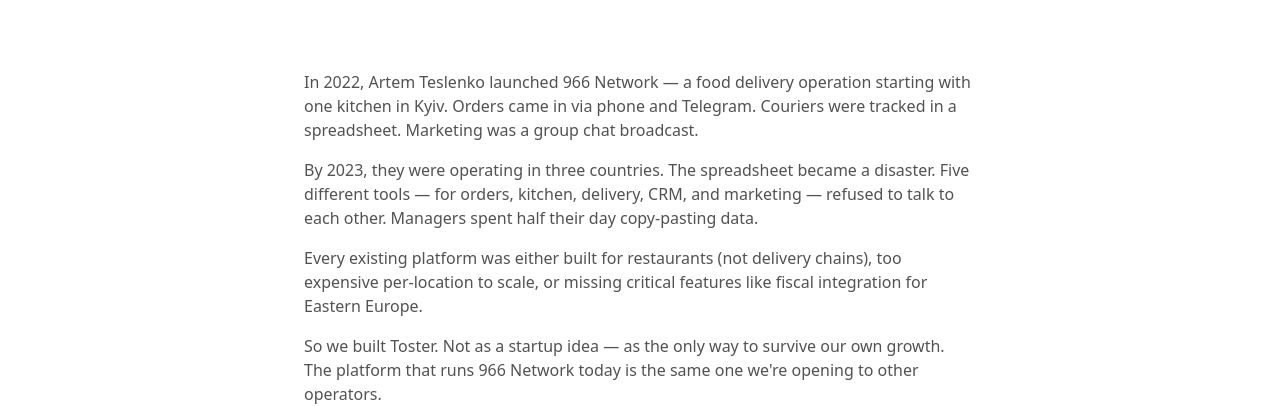
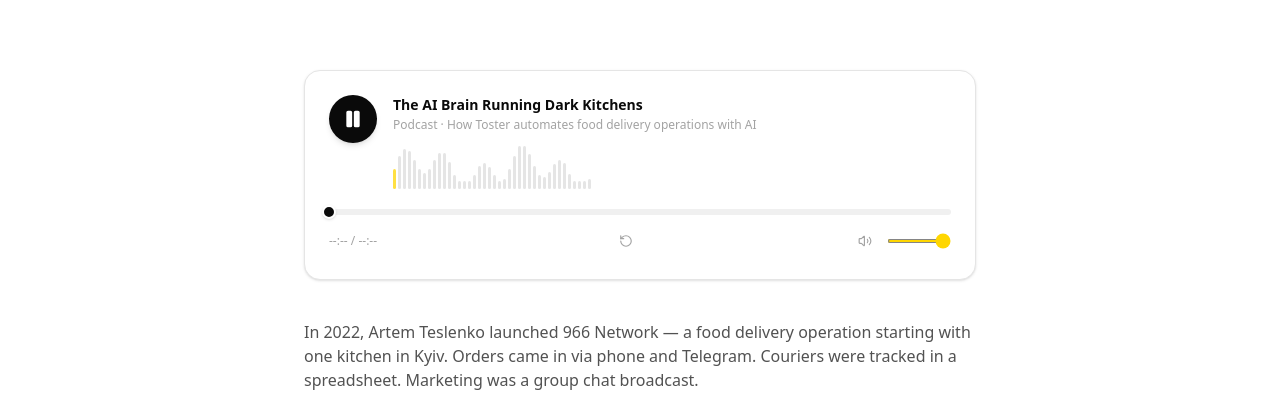
Before and after one commit to artcinema/toster-website, a Next.js app: page /en/about in a window 1280 px wide. Shown: the part 391-797 px from the top of the page. Built offline with nearby package versions, Linux system fonts and the light colour scheme; no server answers.

Commit message:
feat(about): podcast player with auto-play on page load
- PodcastPlayer component: waveform visualiser, progress bar, volume, restart
- Audio hosted on GitHub Releases (102MB M4A)
- Auto-plays on page open, yellow accent matches brand
- SVG flags + Telegram t.me/no8288 also included in this push

```diff
--- a/src/app/[locale]/about/page.tsx
+++ b/src/app/[locale]/about/page.tsx
@@ -7,9 +7,12 @@
 import { ArrowRight, MapPin, UtensilsCrossed, Bot, Globe } from 'lucide-react';
 import { Container } from '@/components/ui/container';
 import { FlagIcon } from '@/components/ui/FlagIcon';
+import { PodcastPlayer } from '@/components/ui/PodcastPlayer';
 import { Badge } from '@/components/ui/badge';
 import { Button } from '@/components/ui/button';
 import { fadeInUp, staggerChildren } from '@/lib/motion';
+
+const PODCAST_URL = 'https://github.com/artcinema/toster-website/releases/download/media-v1/The_AI_Brain_Running_Dark_Kitchens.m4a';
 
 const values = [
   {
@@ -86,6 +89,25 @@
               Toster didn&apos;t start as a SaaS idea. It started as the only way
               to keep 966 Network from collapsing under its own growth.
             </motion.p>
+          </motion.div>
+        </Container>
+      </section>
+
+      {/* Podcast player */}
+      <section className="bg-white pb-10">
+        <Container>
+          <motion.div
+            initial={{ opacity: 0, y: 20 }}
+            animate={{ opacity: 1, y: 0 }}
+            transition={{ duration: 0.5, delay: 0.2 }}
+            className="mx-auto max-w-2xl"
+          >
+            <PodcastPlayer
+              src={PODCAST_URL}
+              title="The AI Brain Running Dark Kitchens"
+              subtitle="Podcast · How Toster automates food delivery operations with AI"
+              autoPlay
+            />
           </motion.div>
         </Container>
       </section>
--- /dev/null
+++ b/src/components/ui/PodcastPlayer.tsx
@@ -0,0 +1,219 @@
+'use client';
+
+import * as React from 'react';
+import { Play, Pause, Volume2, VolumeX, RotateCcw } from 'lucide-react';
+
+interface PodcastPlayerProps {
+  src: string;
+  title: string;
+  subtitle?: string;
+  autoPlay?: boolean;
+}
+
+function formatTime(seconds: number): string {
+  if (isNaN(seconds)) return '0:00';
+  const m = Math.floor(seconds / 60);
+  const s = Math.floor(seconds % 60);
+  return `${m}:${s.toString().padStart(2, '0')}`;
+}
+
+export function PodcastPlayer({ src, title, subtitle, autoPlay = false }: PodcastPlayerProps) {
+  const audioRef = React.useRef<HTMLAudioElement>(null);
+  const progressRef = React.useRef<HTMLDivElement>(null);
+  const [playing, setPlaying] = React.useState(false);
+  const [muted, setMuted] = React.useState(false);
+  const [currentTime, setCurrentTime] = React.useState(0);
+  const [duration, setDuration] = React.useState(0);
+  const [loading, setLoading] = React.useState(true);
+  const [volume, setVolume] = React.useState(1);
+  const animRef = React.useRef<number>(0);
+
+  React.useEffect(() => {
+    const audio = audioRef.current;
+    if (!audio) return;
+
+    const onLoaded = () => { setDuration(audio.duration); setLoading(false); };
+    const onEnded = () => setPlaying(false);
+    const onError = () => setLoading(false);
+
+    audio.addEventListener('loadedmetadata', onLoaded);
+    audio.addEventListener('ended', onEnded);
+    audio.addEventListener('error', onError);
+
+    if (autoPlay) {
+      audio.play().then(() => setPlaying(true)).catch(() => {});
+    }
+
+    return () => {
+      audio.removeEventListener('loadedmetadata', onLoaded);
+      audio.removeEventListener('ended', onEnded);
+      audio.removeEventListener('error', onError);
+      cancelAnimationFrame(animRef.current);
+    };
+  }, [autoPlay]);
+
+  const tick = React.useCallback(() => {
+    if (audioRef.current) setCurrentTime(audioRef.current.currentTime);
+    animRef.current = requestAnimationFrame(tick);
+  }, []);
+
+  const togglePlay = () => {
+    const audio = audioRef.current;
+    if (!audio) return;
+    if (playing) {
+      audio.pause();
+      cancelAnimationFrame(animRef.current);
+    } else {
+      audio.play();
+      animRef.current = requestAnimationFrame(tick);
+    }
+    setPlaying(!playing);
+  };
+
+  const toggleMute = () => {
+    if (!audioRef.current) return;
+    audioRef.current.muted = !muted;
+    setMuted(!muted);
+  };
+
+  const handleSeek = (e: React.MouseEvent<HTMLDivElement>) => {
+    const bar = progressRef.current;
+    const audio = audioRef.current;
+    if (!bar || !audio || !duration) return;
+    const rect = bar.getBoundingClientRect();
+    const ratio = Math.max(0, Math.min(1, (e.clientX - rect.left) / rect.width));
+    audio.currentTime = ratio * duration;
+    setCurrentTime(audio.currentTime);
+  };
+
+  const handleVolumeChange = (e: React.ChangeEvent<HTMLInputElement>) => {
+    const v = parseFloat(e.target.value);
+    setVolume(v);
+    if (audioRef.current) {
+      audioRef.current.volume = v;
+      if (v === 0) setMuted(true);
+      else if (muted) { audioRef.current.muted = false; setMuted(false); }
+    }
+  };
+
+  const restart = () => {
+    if (!audioRef.current) return;
+    audioRef.current.currentTime = 0;
+    setCurrentTime(0);
+    if (!playing) {
+      audioRef.current.play();
+      animRef.current = requestAnimationFrame(tick);
+      setPlaying(true);
+    }
+  };
+
+  const progress = duration ? (currentTime / duration) * 100 : 0;
+
+  // Waveform bars (decorative, animate when playing)
+  const bars = Array.from({ length: 40 }, (_, i) => {
+    const h = 20 + Math.sin(i * 0.8) * 14 + Math.sin(i * 0.3) * 10;
+    return Math.max(8, Math.min(44, h));
+  });
+
+  return (
+    <div className="rounded-2xl border border-[#E5E5E5] bg-white p-6 shadow-sm">
+      <audio ref={audioRef} src={src} preload="metadata" />
+
+      {/* Top: title + waveform */}
+      <div className="flex items-start gap-4 mb-5">
+        {/* Play button */}
+        <button
+          onClick={togglePlay}
+          className="flex h-12 w-12 shrink-0 items-center justify-center rounded-full bg-[#0A0A0A] text-white shadow-md transition-transform hover:scale-105 active:scale-95"
+          aria-label={playing ? 'Pause' : 'Play'}
+        >
+          {playing ? (
+            <Pause className="h-5 w-5 fill-white" />
+          ) : (
+            <Play className="h-5 w-5 fill-white translate-x-0.5" />
+          )}
+        </button>
+
+        <div className="flex-1 min-w-0">
+          <p className="font-semibold text-[#0A0A0A] text-sm leading-snug truncate">{title}</p>
+          {subtitle && <p className="text-xs text-[#A3A3A3] mt-0.5">{subtitle}</p>}
+
+          {/* Waveform */}
+          <div className="mt-3 flex items-end gap-[2px] h-11">
+            {bars.map((h, i) => {
+              const barProgress = (i / bars.length) * 100;
+              const isPast = barProgress <= progress;
+              return (
+                <div
+                  key={i}
+                  className={`w-[3px] rounded-full transition-colors ${
+                    isPast ? 'bg-[#FFD600]' : 'bg-[#E5E5E5]'
+                  } ${playing && isPast ? 'animate-pulse' : ''}`}
+                  style={{
+                    height: `${h}px`,
+                    animationDelay: `${i * 30}ms`,
+                    animationDuration: `${600 + (i % 5) * 80}ms`,
+                  }}
+                />
+              );
+            })}
+          </div>
+        </div>
+      </div>
+
+      {/* Progress bar */}
+      <div
+        ref={progressRef}
+        className="relative h-1.5 w-full cursor-pointer rounded-full bg-[#F0F0F0] mb-3"
+        onClick={handleSeek}
+      >
+        <div
+          className="absolute left-0 top-0 h-full rounded-full bg-[#FFD600] transition-[width]"
+          style={{ width: `${progress}%` }}
+        />
+        <div
+          className="absolute top-1/2 -translate-y-1/2 h-3.5 w-3.5 rounded-full bg-[#0A0A0A] border-2 border-white shadow transition-[left]"
+          style={{ left: `calc(${progress}% - 7px)` }}
+        />
+      </div>
+
+      {/* Bottom row: time + controls + volume */}
+      <div className="flex items-center justify-between gap-3">
+        <span className="text-xs tabular-nums text-[#A3A3A3] w-[72px]">
+          {loading ? '--:--' : formatTime(currentTime)} / {loading ? '--:--' : formatTime(duration)}
+        </span>
+
+        <button
+          onClick={restart}
+          className="flex h-7 w-7 items-center justify-center rounded-lg text-[#A3A3A3] hover:bg-[#F5F5F5] hover:text-[#0A0A0A] transition-colors"
+          aria-label="Restart"
+        >
+          <RotateCcw className="h-3.5 w-3.5" />
+        </button>
+
+        <div className="flex items-center gap-2">
+          <button
+            onClick={toggleMute}
+            className="flex h-7 w-7 items-center justify-center rounded-lg text-[#A3A3A3] hover:bg-[#F5F5F5] hover:text-[#0A0A0A] transition-colors"
+            aria-label={muted ? 'Unmute' : 'Mute'}
+          >
+            {muted || volume === 0 ? (
+              <VolumeX className="h-3.5 w-3.5" />
+            ) : (
+              <Volume2 className="h-3.5 w-3.5" />
+            )}
+          </button>
+          <input
+            type="range"
+            min={0}
+            max={1}
+            step={0.01}
+            value={muted ? 0 : volume}
+            onChange={handleVolumeChange}
+            className="w-16 accent-[#FFD600] cursor-pointer h-1"
+          />
+        </div>
+      </div>
+    </div>
+  );
+}
```
